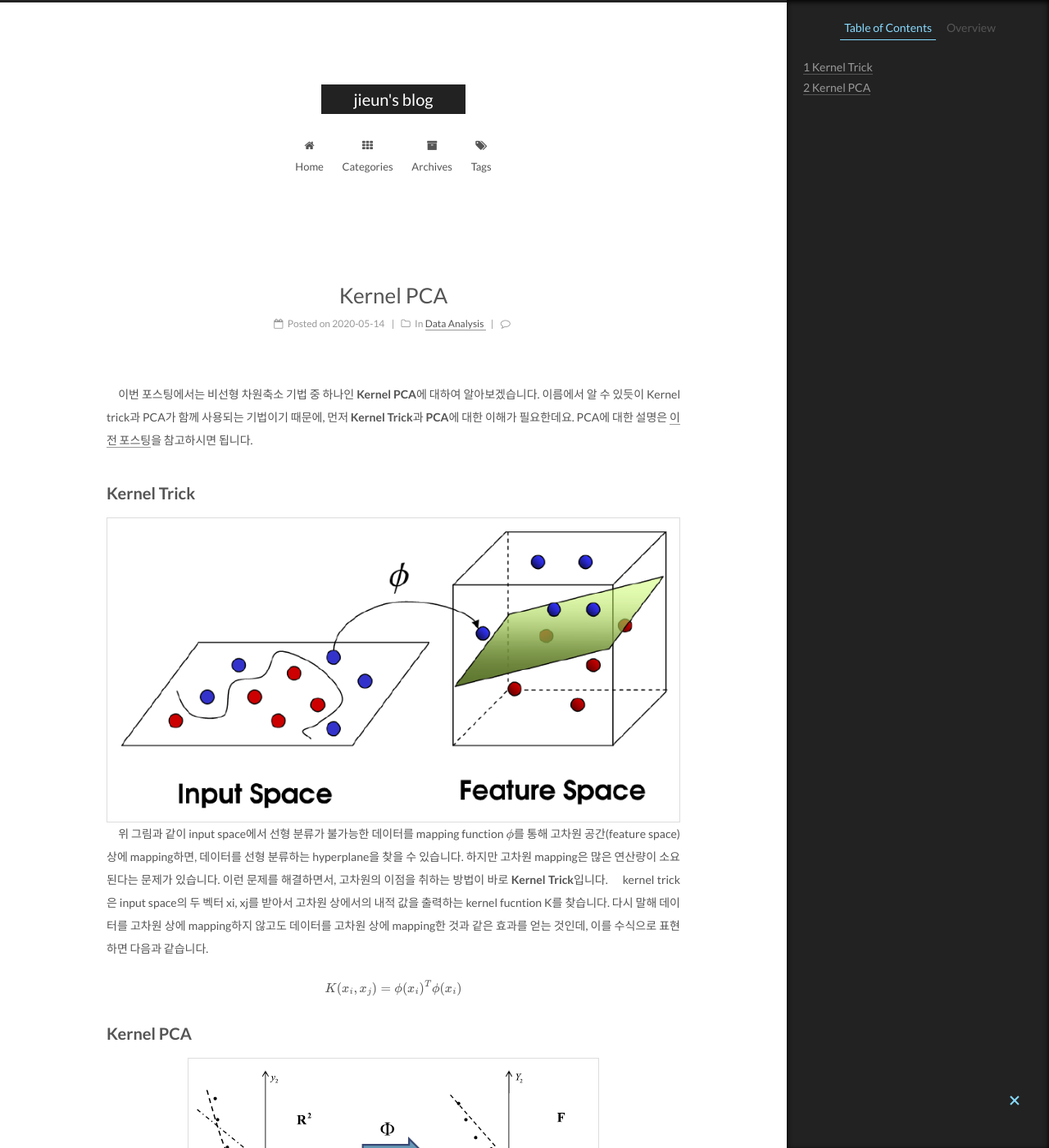
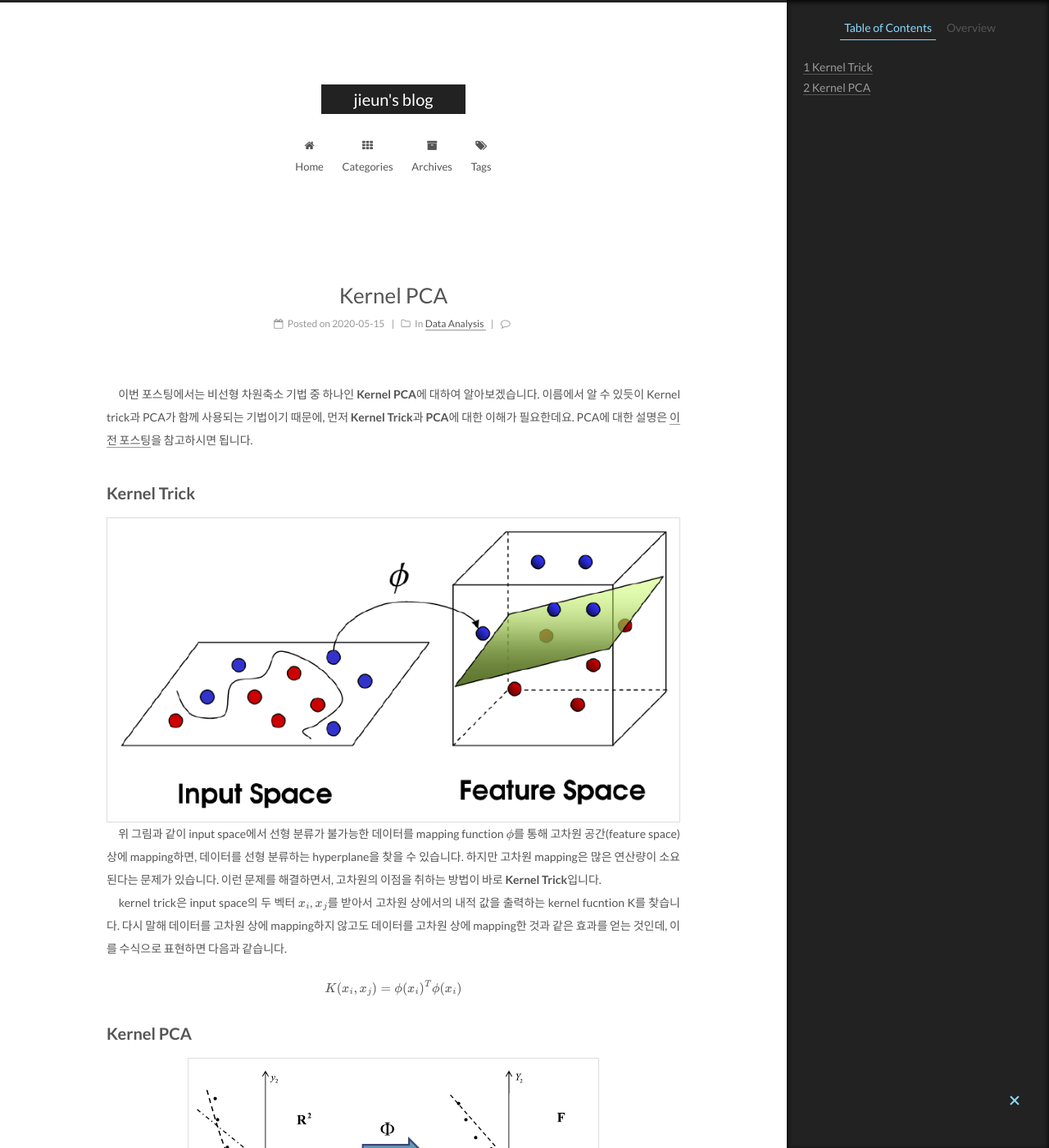
Before and after one commit to jieunc1070/jieunc1070.github.io, a Jekyll site: the page built from _posts/2020-05-14-Kernel-PCA.md, in a window 1280 px wide and 1400 px high. Shown: the whole window at 82% size. Built offline with Jekyll 4.4.1, drawn with Linux system fonts in a browser that asks for light colours; formulas are drawn with MathJax 3; comment, search, counter and statistics services are not loaded; some of the changed text lies outside the part shown.

Commit message:
Update 2020-05-14-Kernel-PCA.md

```diff
--- a/_posts/2020-05-14-Kernel-PCA.md
+++ b/_posts/2020-05-14-Kernel-PCA.md
@@ -1,6 +1,6 @@
 ---
 title: "Kernel PCA"
-date: 2020-05-14
+date: 2020-05-15
 categories:
 - Data Analysis
 tags:
@@ -14,7 +14,7 @@ tags:
 ## Kernel Trick
 ![](https://github.com/jieunc1070/jieunc1070.github.io/blob/master/assets/images/post/kernel_trick.png?raw=true)
 　위 그림과 같이 input space에서 선형 분류가 불가능한 데이터를 mapping function $$\phi$$를 통해 고차원 공간(feature space)상에 mapping하면, 데이터를 선형 분류하는 hyperplane을 찾을 수 있습니다. 하지만 고차원 mapping은 많은 연산량이 소요된다는 문제가 있습니다. 이런 문제를 해결하면서, 고차원의 이점을 취하는 방법이 바로 **Kernel Trick**입니다.
-　kernel trick은 input space의 두 벡터 xi, xj를 받아서 고차원 상에서의 내적 값을 출력하는 kernel fucntion K를 찾습니다. 다시 말해 데이터를 고차원 상에 mapping하지 않고도 데이터를 고차원 상에 mapping한 것과 같은 효과를 얻는 것인데, 이를 수식으로 표현하면 다음과 같습니다.
+　kernel trick은 input space의 두 벡터 $$x_i$$, $$x_j$$를 받아서 고차원 상에서의 내적 값을 출력하는 kernel fucntion K를 찾습니다. 다시 말해 데이터를 고차원 상에 mapping하지 않고도 데이터를 고차원 상에 mapping한 것과 같은 효과를 얻는 것인데, 이를 수식으로 표현하면 다음과 같습니다.
 
 $$K(x_i,x_j)=\phi(x_i)^T\phi(x_i)$$
 
```
Also changed, not shown: other parts of _posts/2020-05-14-Kernel-PCA.md (+1 -1 lines).
